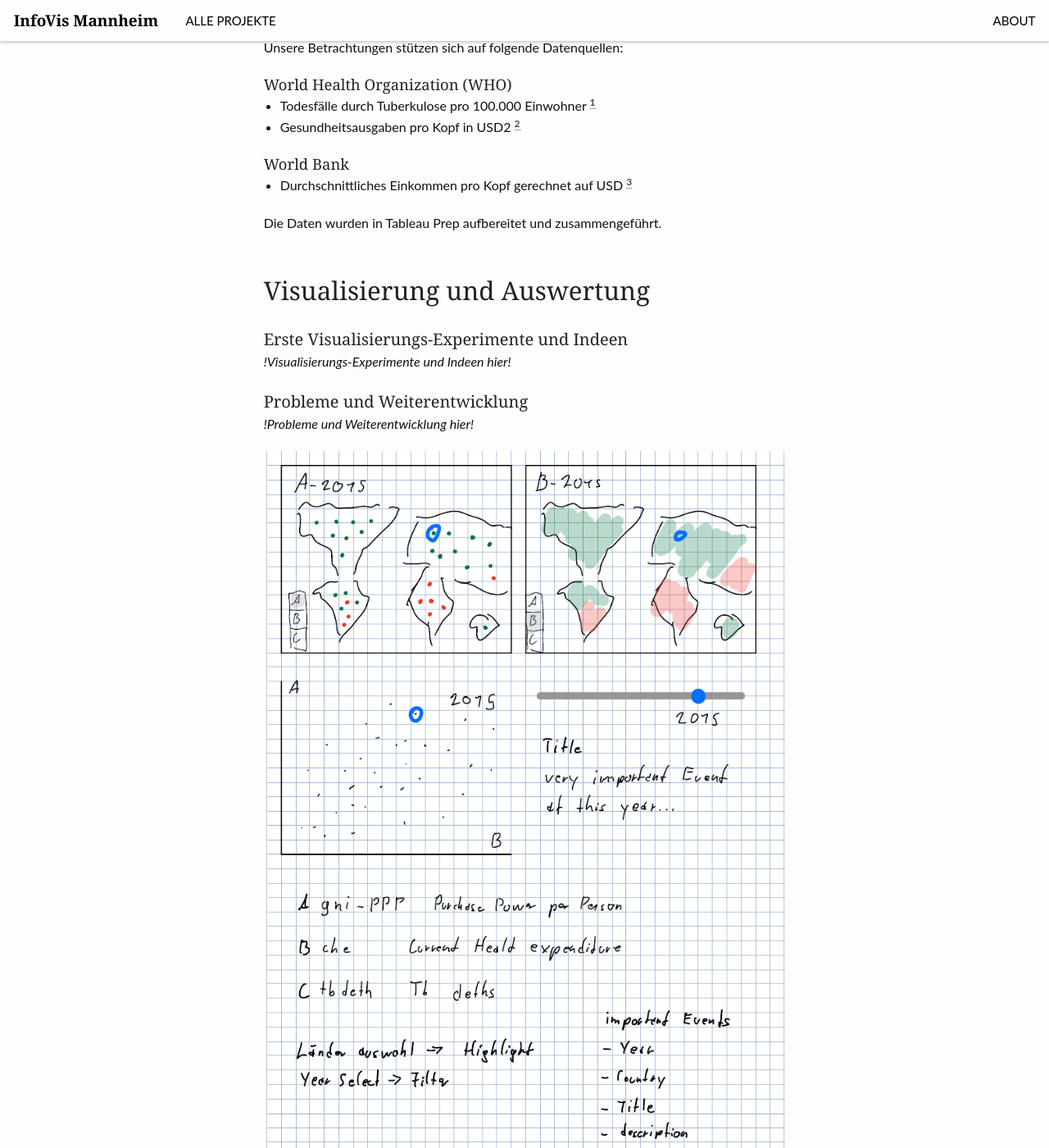
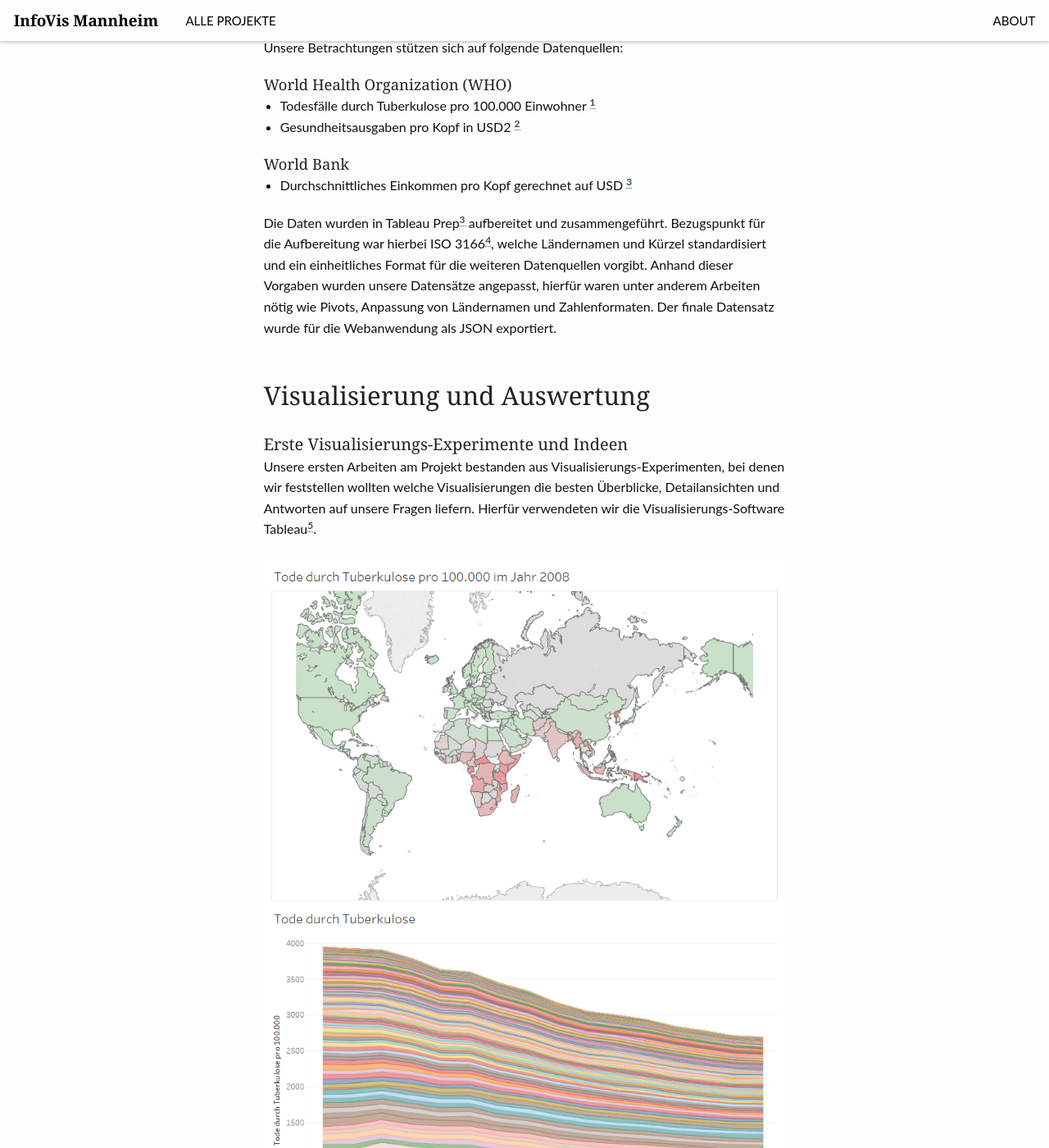
Before and after one commit to yavuzaga/gdv-ws2018-website, a Jekyll site: the page built from _posts/projects/2019-01-27-health.md, in a window 1280 px wide and 1400 px high, scrolled down 2275 px. Shown: the whole window at 82% size. Built offline with Jekyll 4.4.1, drawn with Linux system fonts in a browser that asks for light colours; some of the changed text lies outside the part shown.

Commit message:
Weitere Arbeitn an SDG-3 Health Dokumentation
Bilder und Arbeit am Teil "Visualisierung und Auswertung".

```diff
--- a/_posts/projects/2019-01-27-health.md
+++ b/_posts/projects/2019-01-27-health.md
@@ -80,27 +80,50 @@ Unsere Betrachtungen stützen sich auf folgende Datenquellen:
 [^fn2]: [Current health expenditure (CHE) per capita in US$](http://apps.who.int/gho/data/node.main.GHEDCHEpcUSSHA2011?lang=en)
 [^fn3]: [GNI per capita based on purchasing power parity (PPP)](https://data.worldbank.org/indicator/NY.GNP.PCAP.PP.CD)
 
-Die Daten wurden in Tableau Prep aufbereitet und zusammengeführt.
+Die Daten wurden in Tableau Prep[^fn3] aufbereitet und zusammengeführt. Bezugspunkt für die Aufbereitung war hierbei ISO
+3166[^fn4], welche Ländernamen und Kürzel standardisiert und ein einheitliches Format für die weiteren Datenquellen
+vorgibt. Anhand dieser Vorgaben wurden unsere Datensätze angepasst, hierfür waren unter anderem Arbeiten nötig wie
+Pivots, Anpassung von Ländernamen und Zahlenformaten. Der finale Datensatz wurde für die Webanwendung als JSON
+exportiert.
+
+[^fn3]: [Tableau Prep](https://www.tableau.com/de-de/products/prep)
+[^fn4]: [ISO 3166](https://www.iso.org/iso-3166-country-codes.html)
 
 ## Visualisierung und Auswertung<a name="auswertung"></a>
 
 #### Erste Visualisierungs-Experimente und Indeen
-_!Visualisierungs-Experimente und Indeen hier!_
+
+Unsere ersten Arbeiten am Projekt bestanden aus Visualisierungs-Experimenten, bei denen wir feststellen wollten welche
+Visualisierungen die besten Überblicke, Detailansichten und Antworten auf unsere Fragen liefern. Hierfür verwendeten wir
+die Visualisierungs-Software Tableau[^fn5].
+
+![Erste Visualisierungs-Experimente](/images/health/dashboard.png)
+
+Sobald wir uns für das Thema Tuberkulose entschieden hatten waren wir uns einig, dass wir Choroplethenkarten für den
+Vergleich auf Globaler Ebene einsetzen wollen. Unsere ersten Ideen sahen eine Weltkarte als Haupt-Visualisierung vor,
+diese sollte die globalen Todesfälle durch Tuberkulose visualisieren. Für einen Zeitlichen Vergleich der Daten sollte
+unter der Weltkarte ein Stacked Area Chart platziert werden, welches die Länder der Erde in Abhängigkeit der Zeit
+darstellt. Dort sollte auf der Zeitachse ein Datum gewählt werden, welches alle restlichen Daten entsprechen
+koordiniert. Eine weitere Idee sah Markierungen („Flags“) auf der Zeitachse vor, welche wichtige Ereignisse im Bezug auf
+das SDG 3 signalisierten.
+
+[^fn5]: [Tableau](https://www.tableau.com/)
 
 #### Probleme und Weiterentwicklung
 _!Probleme und Weiterentwicklung hier!_
+Hier bitte verfassen wieso das Stacked Area nicht gut ist, und für was wir uns Entschlossen haben usw.
 
 
 ![Sketch](/images/health/sketch.png)
-![Gestaltungsprozess](/images/health/gestaltungsprozess.png)
 
 
-## Prototyp und Ergebnisse <a name="prototyp"></a>
+## Implementierung und Prototyp <a name="prototyp"></a>
 
 _!Kompletter Implementations Teil hier, alles Reworken!_
 
 
-![Scatterplot](/images/health/scatterplot_gruppe.png)
+
+![Gestaltungsprozess](/images/health/gestaltungsprozess.png)
 
 Der Scatterplot stellt die Länder mit den Todesfällen, Erfolgsfaktoren/Heilungen und das Einkommen dar. Die x-Achse
 beschreibt den durchschnittlichen Nettoeinkommen von Bürgern und die y-Achse die Zahl der Gov Health Expenditure dar.
```
Also changed, not shown: other parts of _posts/projects/2019-01-27-health.md (+1 -1 lines), images/health/dashboard.png (added), images/health/screenshot.png (added).
